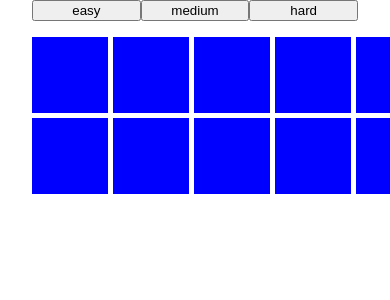
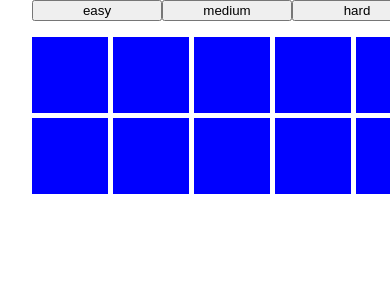
Before and after one commit to Vilhelm-Ian/Match-Pairs, a Next.js app: page / in a window 390 px wide. Shown: the top 300 px of the page. Built offline with nearby package versions, Linux system fonts and the light colour scheme.

Commit message:
made the nav bar more responsive

```diff
--- a/styles/Home.module.css
+++ b/styles/Home.module.css
@@ -10,6 +10,7 @@
 .nav {
   display: flex;
   justify-content: stretch;
+  width: 100vw;
 }
 
 .main {
@@ -27,7 +28,9 @@
   text-decoration: none;
 }
 
-.grid_layout_easy, .grid_layout_medium, .grid_layout_hard{
+.grid_layout_easy,
+.grid_layout_medium,
+.grid_layout_hard {
   width: 100%;
   height: 90vh;
   display: grid;
@@ -36,17 +39,16 @@
 }
 
 .grid_layout_easy {
-  grid-template-columns: repeat(5,1fr);
+  grid-template-columns: repeat(5, 1fr);
 }
 
 .grid_layout_medium {
-  grid-template-columns: repeat(5,1fr);
+  grid-template-columns: repeat(5, 1fr);
 }
 
 .grid_layout_hard {
   grid-template-columns: repeat(6, 0.5fr);
 }
-
 
 @media (max-width: 600px) {
   .grid {
```
